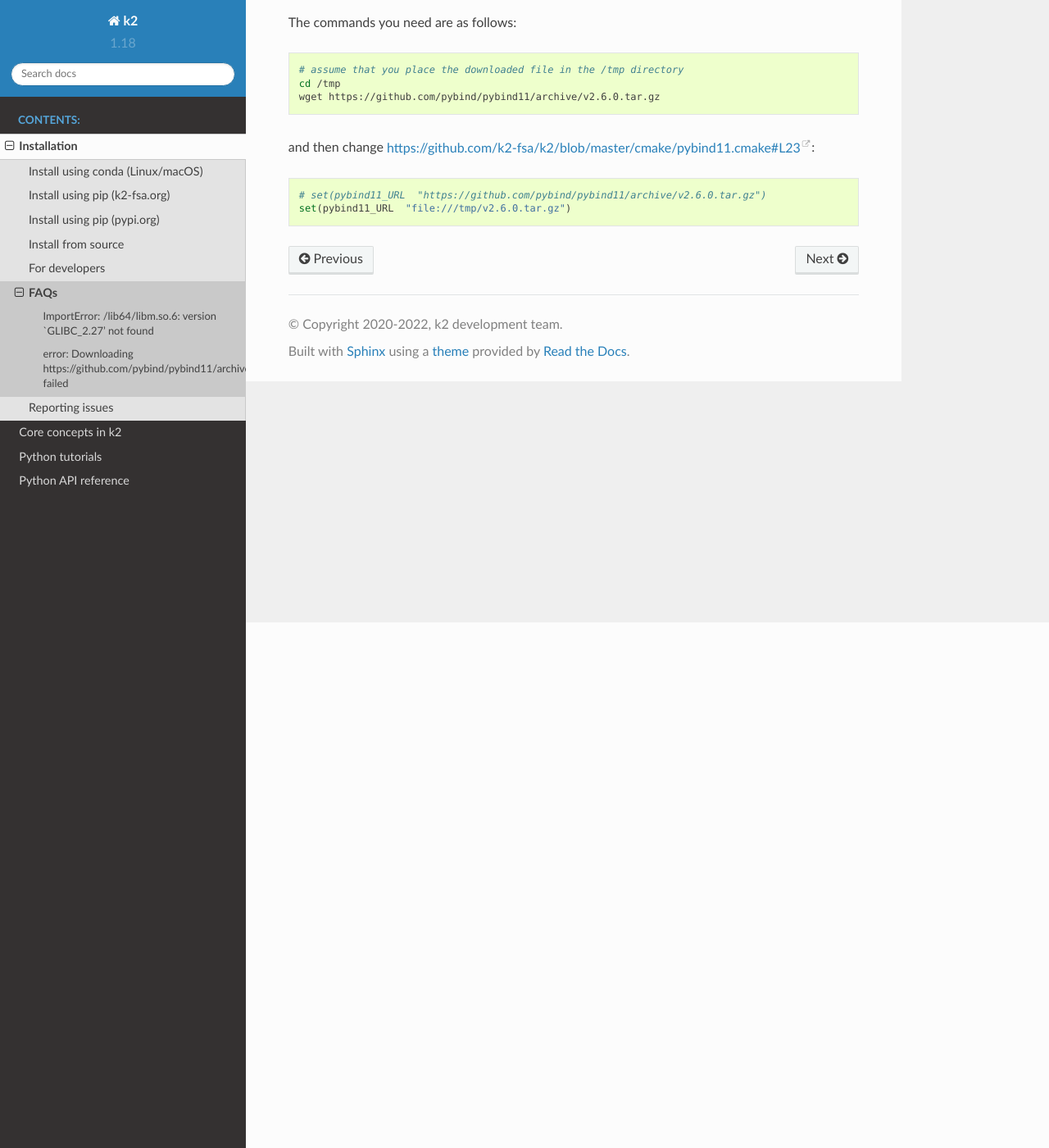
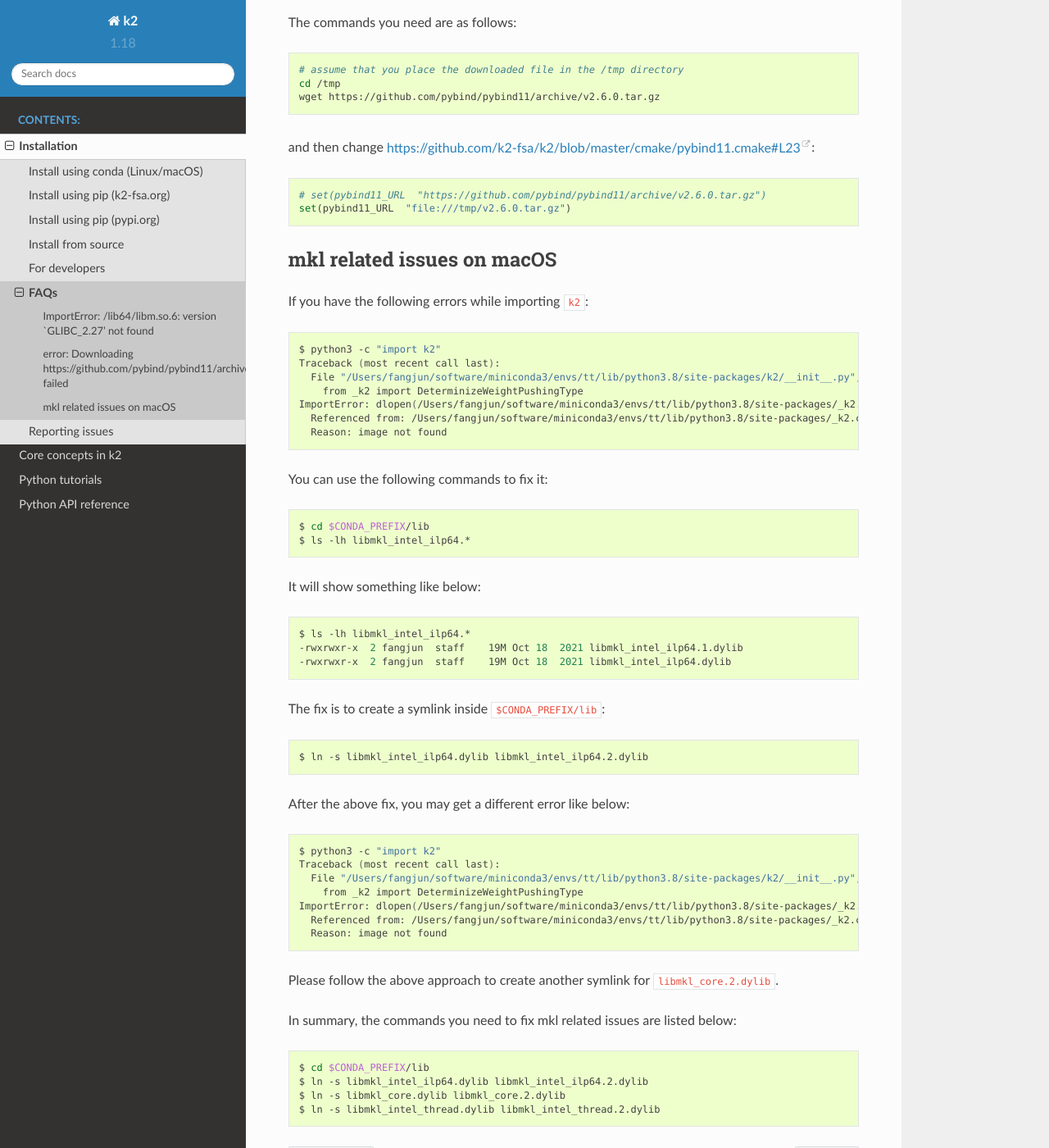
Before and after one commit to k2-fsa/k2, a Sphinx documentation site: the page built from docs/source/installation/faqs.rst, in a window 1280 px wide and 1400 px high, scrolled down 641 px. Shown: the whole window at 82% size. Built offline with Sphinx 7.4.7 and the Read the Docs theme 2.0.0, drawn with Linux system fonts in a browser that asks for light colours; pages that are not in the unit, such as notebooks, are missing from menus.

Commit message:
update FAQs to fix MKL related issues on maOS

```diff
--- a/docs/source/installation/faqs.rst
+++ b/docs/source/installation/faqs.rst
@@ -35,3 +35,63 @@
 
    # set(pybind11_URL  "https://github.com/pybind/pybind11/archive/v2.6.0.tar.gz")
    set(pybind11_URL  "file:///tmp/v2.6.0.tar.gz")
+
+mkl related issues on macOS
+---------------------------
+
+If you have the following errors while importing ``k2``:
+
+.. code-block:: bash
+
+  $ python3 -c "import k2"
+  Traceback (most recent call last):
+    File "/Users/fangjun/software/miniconda3/envs/tt/lib/python3.8/site-packages/k2/__init__.py", line 24, in <module>
+      from _k2 import DeterminizeWeightPushingType
+  ImportError: dlopen(/Users/fangjun/software/miniconda3/envs/tt/lib/python3.8/site-packages/_k2.cpython-38-darwin.so, 2): Library not loaded: @rpath/libmkl_intel_ilp64.2.dylib
+    Referenced from: /Users/fangjun/software/miniconda3/envs/tt/lib/python3.8/site-packages/_k2.cpython-38-darwin.so
+    Reason: image not found
+
+
+You can use the following commands to fix it:
+
+.. code-block:: bash
+
+   $ cd $CONDA_PREFIX/lib
+   $ ls -lh libmkl_intel_ilp64.*
+
+It will show something like below:
+
+.. code-block:: bash
+
+  $ ls -lh libmkl_intel_ilp64.*
+  -rwxrwxr-x  2 fangjun  staff    19M Oct 18  2021 libmkl_intel_ilp64.1.dylib
+  -rwxrwxr-x  2 fangjun  staff    19M Oct 18  2021 libmkl_intel_ilp64.dylib
+
+The fix is to create a symlink inside ``$CONDA_PREFIX/lib``:
+
+.. code-block:: bash
+
+  $ ln -s libmkl_intel_ilp64.dylib libmkl_intel_ilp64.2.dylib
+
+After the above fix, you may get a different error like below:
+
+.. code-block:: bash
+
+  $ python3 -c "import k2"
+  Traceback (most recent call last):
+    File "/Users/fangjun/software/miniconda3/envs/tt/lib/python3.8/site-packages/k2/__init__.py", line 24, in <module>
+      from _k2 import DeterminizeWeightPushingType
+  ImportError: dlopen(/Users/fangjun/software/miniconda3/envs/tt/lib/python3.8/site-packages/_k2.cpython-38-darwin.so, 2): Library not loaded: @rpath/libmkl_core.2.dylib
+    Referenced from: /Users/fangjun/software/miniconda3/envs/tt/lib/python3.8/site-packages/_k2.cpython-38-darwin.so
+    Reason: image not found
+
+Please follow the above approach to create another symlink for ``libmkl_core.2.dylib``.
+
+In summary, the commands you need to fix mkl related issues are listed below:
+
+.. code-block:: bash
+
+  $ cd $CONDA_PREFIX/lib
+  $ ln -s libmkl_intel_ilp64.dylib libmkl_intel_ilp64.2.dylib
+  $ ln -s libmkl_core.dylib libmkl_core.2.dylib
+  $ ln -s libmkl_intel_thread.dylib libmkl_intel_thread.2.dylib
```
